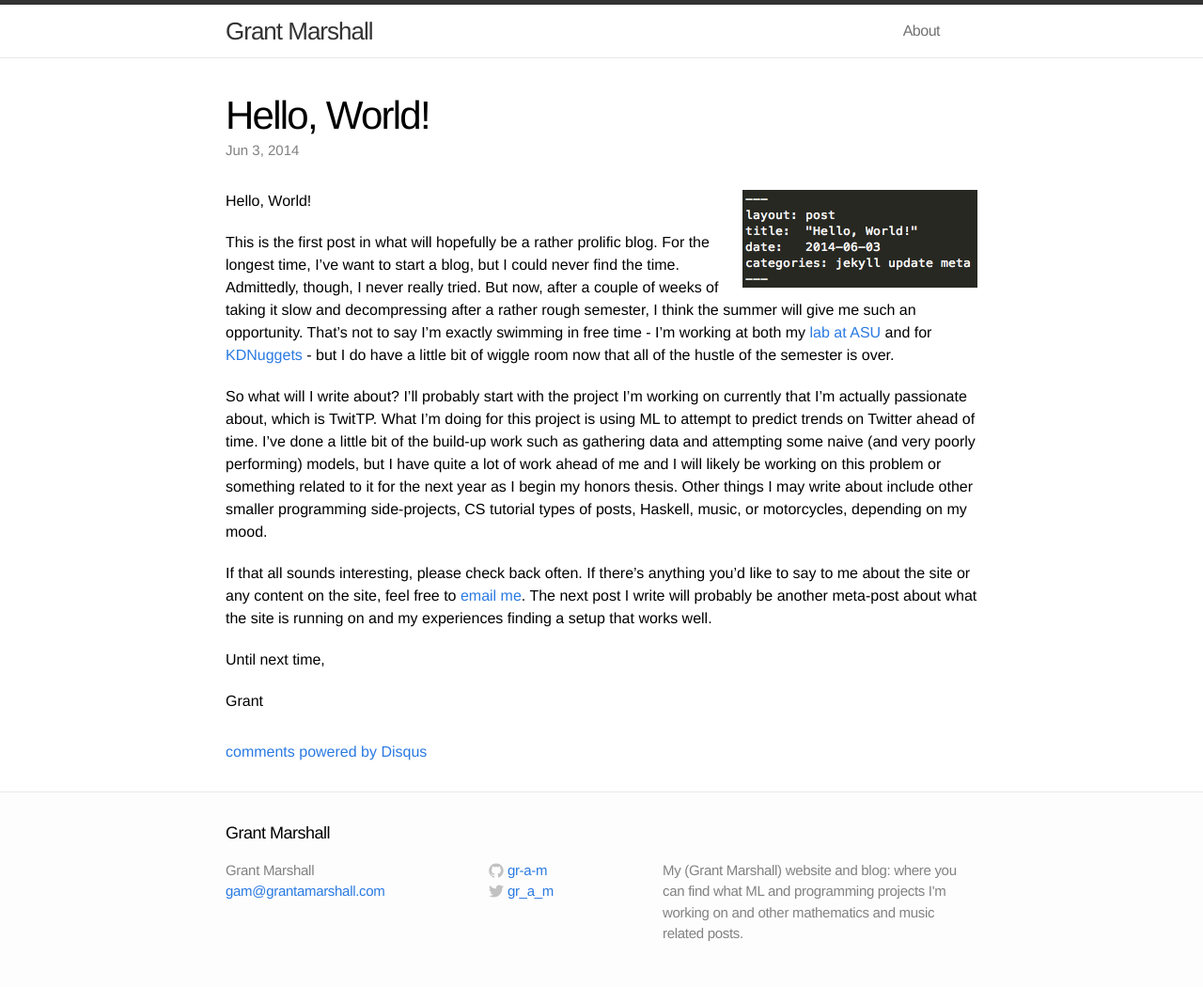
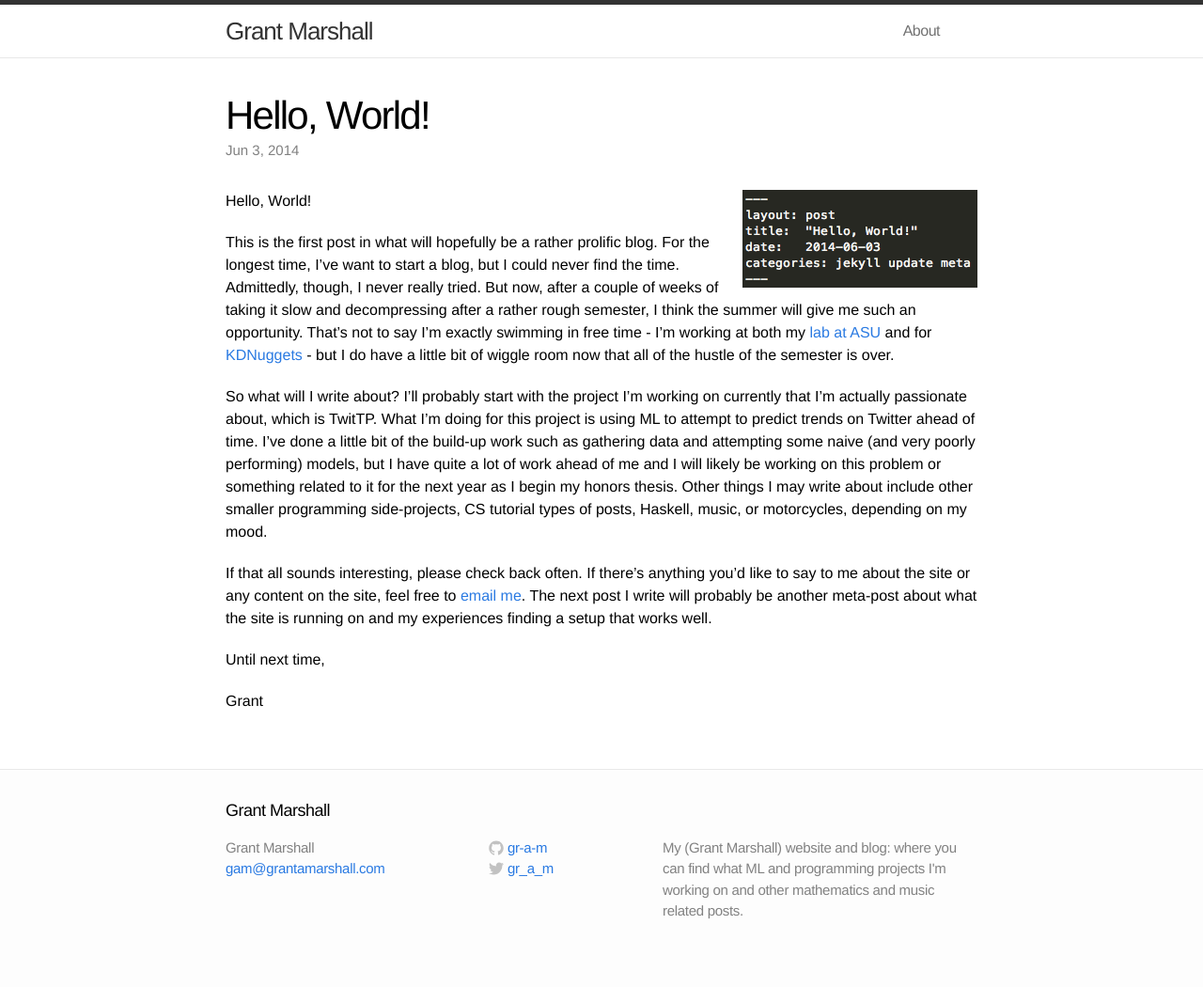
Before and after one commit to gr-a-m/gr-a-m.github.io, a Jekyll site: the page built from _posts/2014-06-03-hello-world.markdown, in a window 1280 px wide. Shown: the whole page at 94% size. Built offline with Jekyll 4.4.1, drawn with Linux system fonts in a browser that asks for light colours; comment, search, counter and statistics services are not loaded; after the commit the page ends 1026 px from its top, so only the background shows below that; part of the change alters nothing that is shown.

Commit message:
Remove Disqus comments

```diff
--- a/_layouts/post.html
+++ b/_layouts/post.html
@@ -11,22 +11,4 @@ layout: default
   <article class="post-content">
   {{ content }}
   </article>
-
-  <div id="disqus_thread"></div>
-  <script type="text/javascript">
-    /* * * CONFIGURATION VARIABLES* * */
-    var disqus_shortname = 'grantamarshall'; // required: replace example with your forum shortname
-    var disqus_identifier = '{{ page.id }}';
-    var disqus_title = '{{ page.title }}';
-    var disqus_url = '{{ page.url }}';
-
-    /* * * DON'T EDIT BELOW THIS LINE * * */
-    (function() {
-      var dsq = document.createElement('script'); dsq.type = 'text/javascript'; dsq.async = true;
-      dsq.src = '//' + disqus_shortname + '.disqus.com/embed.js';
-      (document.getElementsByTagName('head')[0] || document.getElementsByTagName('body')[0]).appendChild(dsq);
-    })();
-  </script>
-  <noscript>Please enable JavaScript to view the <a href="http://disqus.com/?ref_noscript">comments powered by Disqus.</a></noscript>
-  <a href="http://disqus.com" class="dsq-brlink">comments powered by <span class="logo-disqus">Disqus</span></a>
 </div>
```
